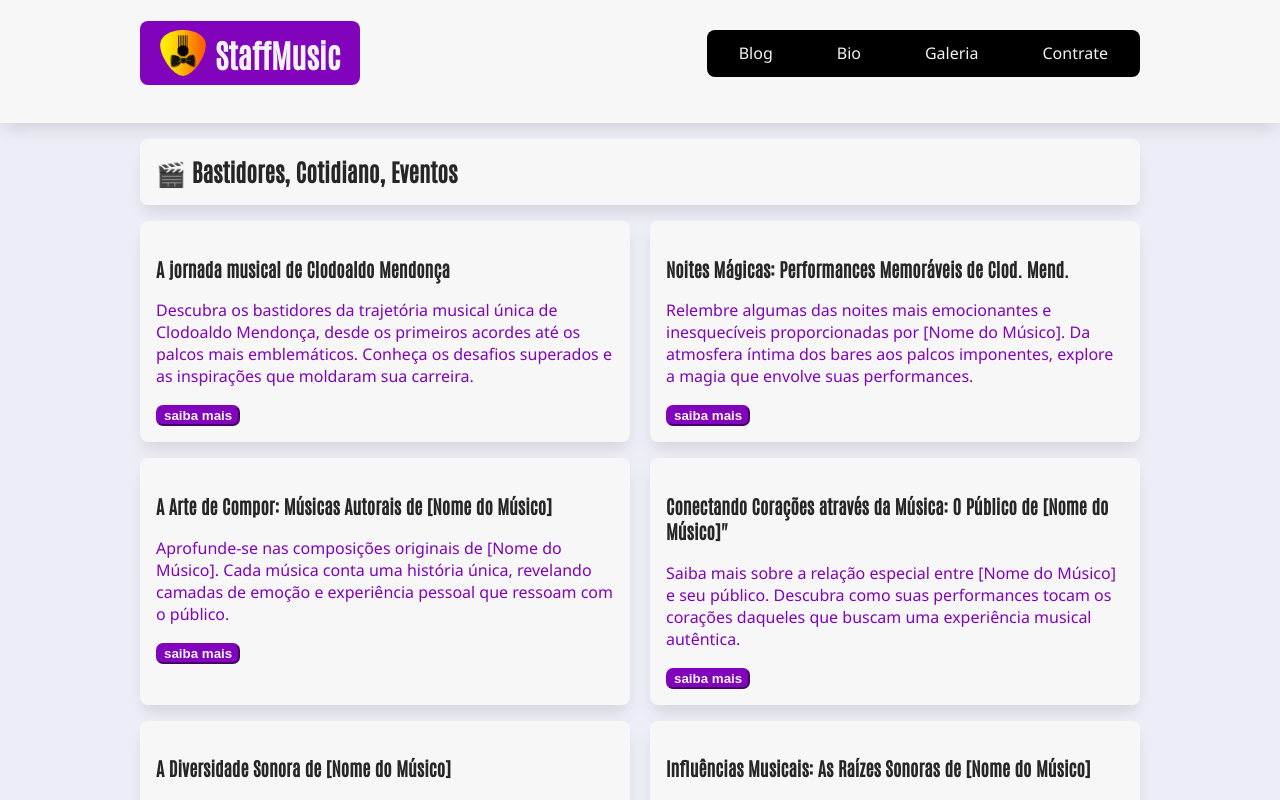
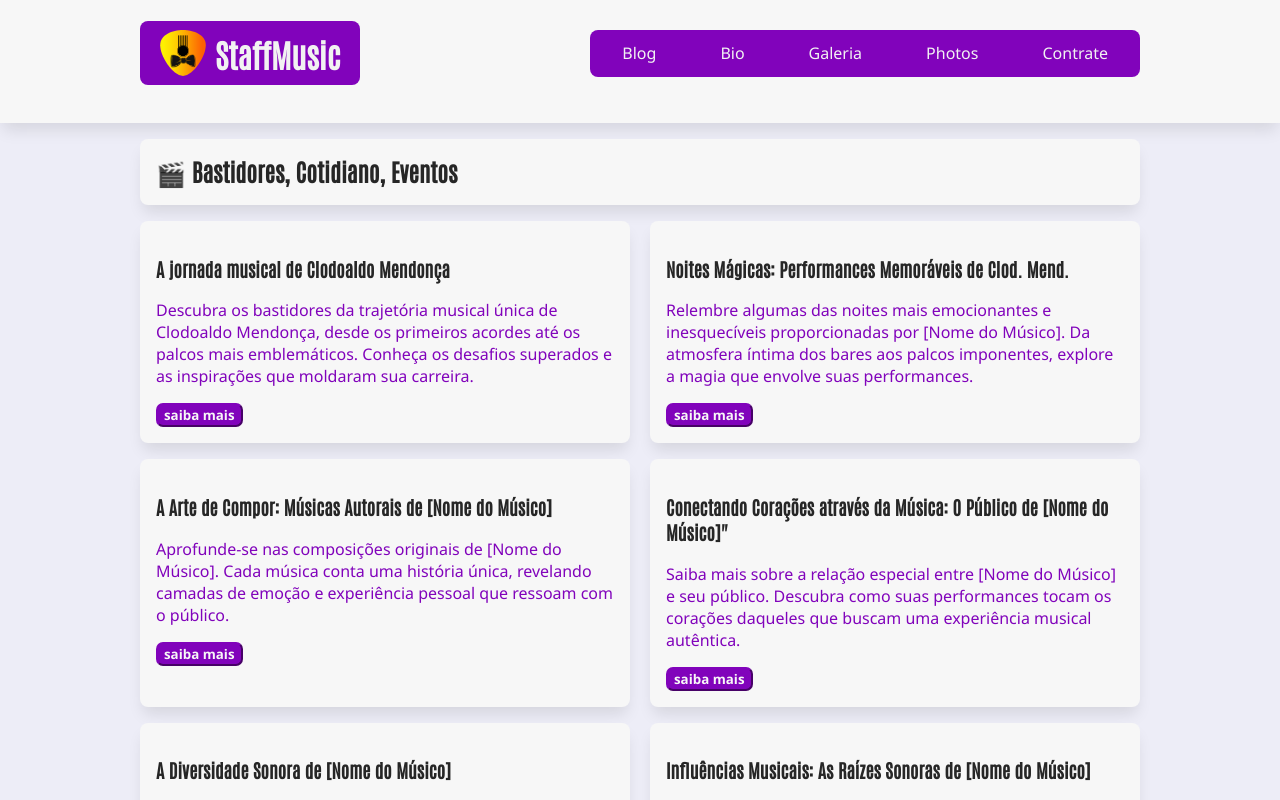
Before and after one commit to leandroaerolito/exercicio-next, a Next.js app: page / in a window 1280 px wide. Shown: the top 800 px of the page. Built offline with nearby package versions, Linux system fonts and the light colour scheme.

Commit message:
adicionando-API-nova-aba

```diff
--- a/src/components/Menu.jsx
+++ b/src/components/Menu.jsx
@@ -2,18 +2,28 @@ import Link from "next/link";
 import { usePathname } from "next/navigation";
 import styled from "styled-components";
 
+export default function Menu() {
+  const rotaAtual = usePathname();
 
-export default function Menu() {
-  const rotaAtual = usePathname ();
-
-  const linkAtivo = (rota) => (rotaAtual ===rota ? "ativo" : "");
+  const linkAtivo = (rota) => (rotaAtual === rota ? "ativo" : "");
 
   return (
     <StyledMenu>
-      <Link href="/" className={linkAtivo("/")}>Blog</Link>
-      <Link href="/bio" className={linkAtivo("/")} >Bio</Link>
-      <Link href="/galeria" className={linkAtivo("/")} >Galeria</Link>
-      <Link href="/contrate" className={linkAtivo("/")}>Contrate</Link>
+      <Link href="/" className={linkAtivo("/")}>
+        Blog
+      </Link>
+      <Link href="/bio" className={linkAtivo("/")}>
+        Bio
+      </Link>
+      <Link href="/galeria" className={linkAtivo("/")}>
+        Galeria
+      </Link>
+      <Link href="/photos" className={linkAtivo("/")}>
+        Photos
+      </Link>
+      <Link href="/contrate" className={linkAtivo("/")}>
+        Contrate
+      </Link>
     </StyledMenu>
   );
 }
@@ -50,9 +60,4 @@ const StyledMenu = styled.nav`
       padding-right: 2rem;
     }
   }
-
-  a.ativo {
-    background-color: black;
-
-  }
 `;
--- a/src/pages/index.jsx
+++ b/src/pages/index.jsx
@@ -23,75 +23,128 @@ export default function Home() {
           <article>
             <Link href="">
               <h3>A jornada musical de Clodoaldo Mendonça</h3>
-              <p>Descubra os bastidores da trajetória musical única de Clodoaldo Mendonça, desde os primeiros acordes até os palcos mais emblemáticos. Conheça os desafios superados e as inspirações que moldaram sua carreira.</p>
+              <p>
+                Descubra os bastidores da trajetória musical única de Clodoaldo
+                Mendonça, desde os primeiros acordes até os palcos mais
+                emblemáticos. Conheça os desafios superados e as inspirações que
+                moldaram sua carreira.
+              </p>
               <button>saiba mais</button>
             </Link>
           </article>
           <article>
             <Link href="">
               <h3>Noites Mágicas: Performances Memoráveis de Clod. Mend.</h3>
-              <p>Relembre algumas das noites mais emocionantes e inesquecíveis proporcionadas por [Nome do Músico]. Da atmosfera íntima dos bares aos palcos imponentes, explore a magia que envolve suas performances.</p>
+              <p>
+                Relembre algumas das noites mais emocionantes e inesquecíveis
+                proporcionadas por [Nome do Músico]. Da atmosfera íntima dos
+                bares aos palcos imponentes, explore a magia que envolve suas
+                performances.
+              </p>
               <button>saiba mais</button>
             </Link>
           </article>
           <article>
             <Link href="">
               <h3>A Arte de Compor: Músicas Autorais de [Nome do Músico]</h3>
-              <p>Aprofunde-se nas composições originais de [Nome do Músico]. Cada música conta uma história única, revelando camadas de emoção e experiência pessoal que ressoam com o público.</p>
+              <p>
+                Aprofunde-se nas composições originais de [Nome do Músico]. Cada
+                música conta uma história única, revelando camadas de emoção e
+                experiência pessoal que ressoam com o público.
+              </p>
               <button>saiba mais</button>
             </Link>
           </article>
           <article>
             <Link href="">
-              <h3>Conectando Corações através da Música: O Público de [Nome do Músico]"
+              <h3>
+                Conectando Corações através da Música: O Público de [Nome do
+                Músico]"
               </h3>
-              <p>Saiba mais sobre a relação especial entre [Nome do Músico] e seu público. Descubra como suas performances tocam os corações daqueles que buscam uma experiência musical autêntica.</p>
+              <p>
+                Saiba mais sobre a relação especial entre [Nome do Músico] e seu
+                público. Descubra como suas performances tocam os corações
+                daqueles que buscam uma experiência musical autêntica.
+              </p>
               <button>saiba mais</button>
             </Link>
           </article>
           <article>
             <Link href="">
               <h3>A Diversidade Sonora de [Nome do Músico]</h3>
-              <p>Explore a habilidade de [Nome do Músico] em transitar por diferentes estilos musicais. Da suavidade do jazz à energia do rock, descubra a versatilidade que torna sua música tão cativante.</p>
+              <p>
+                Explore a habilidade de [Nome do Músico] em transitar por
+                diferentes estilos musicais. Da suavidade do jazz à energia do
+                rock, descubra a versatilidade que torna sua música tão
+                cativante.
+              </p>
               <button>saiba mais</button>
             </Link>
           </article>
           <article>
             <Link href="">
-              <h3>Influências Musicais: As Raízes Sonoras de [Nome do Músico]</h3>
-              <p>Viaje pelas influências que moldaram a sonoridade única de [Nome do Músico]. Desde ícones clássicos até artistas contemporâneos, descubra as raízes profundas que enriquecem suas composições.</p>
+              <h3>
+                Influências Musicais: As Raízes Sonoras de [Nome do Músico]
+              </h3>
+              <p>
+                Viaje pelas influências que moldaram a sonoridade única de [Nome
+                do Músico]. Desde ícones clássicos até artistas contemporâneos,
+                descubra as raízes profundas que enriquecem suas composições.
+              </p>
               <button>saiba mais</button>
             </Link>
           </article>
           <article>
             <Link href="">
               <h3>O Processo Criativo: Da Inspiração à Canção</h3>
-              <p>Entre nos bastidores do processo criativo de [Nome do Músico]. Descubra como as ideias se transformam em melodias envolventes e como a paixão pela música guia cada passo desse artista talentoso.</p>
+              <p>
+                Entre nos bastidores do processo criativo de [Nome do Músico].
+                Descubra como as ideias se transformam em melodias envolventes e
+                como a paixão pela música guia cada passo desse artista
+                talentoso.
+              </p>
               <button>saiba mais</button>
             </Link>
           </article>
           <article>
             <Link href="">
-              <h3>Encontros Musicais: Colaborações Inesquecíveis de [Nome do Músico]</h3>
-              <p>Explore as colaborações musicais marcantes de [Nome do Músico] com outros artistas. Conheça as histórias por trás dessas parcerias e como a música se torna um elo poderoso entre diferentes talentos.</p>
+              <h3>
+                Encontros Musicais: Colaborações Inesquecíveis de [Nome do
+                Músico]
+              </h3>
+              <p>
+                Explore as colaborações musicais marcantes de [Nome do Músico]
+                com outros artistas. Conheça as histórias por trás dessas
+                parcerias e como a música se torna um elo poderoso entre
+                diferentes talentos.
+              </p>
               <button>saiba mais</button>
             </Link>
           </article>
           <article>
             <Link href="">
               <h3>A Música como Expressão: [Nome do Músico] Além do Palco</h3>
-              <p>Descubra como a música transcende os palcos na vida cotidiana de [Nome do Músico]. Desde momentos de introspecção até inspirações inesperadas, explore a maneira como a música permeia cada aspecto de sua existência.</p>
+              <p>
+                Descubra como a música transcende os palcos na vida cotidiana de
+                [Nome do Músico]. Desde momentos de introspecção até inspirações
+                inesperadas, explore a maneira como a música permeia cada
+                aspecto de sua existência.
+              </p>
               <button>saiba mais</button>
             </Link>
           </article>
           <article>
             <Link href="">
               <h3>O Futuro Musical de [Nome do Músico]</h3>
-              <p>Antecipe-se ao que está por vir na carreira musical de [Nome do Músico]. Descubra os planos, projetos e aspirações deste talentoso artista enquanto ele continua a escrever sua história musical e encantar audiências ao redor do mundo.</p>
+              <p>
+                Antecipe-se ao que está por vir na carreira musical de [Nome do
+                Músico]. Descubra os planos, projetos e aspirações deste
+                talentoso artista enquanto ele continua a escrever sua história
+                musical e encantar audiências ao redor do mundo.
+              </p>
               <button>saiba mais</button>
             </Link>
           </article>
-
         </StyledListaPosts>
       </StyledHome>
     </>
@@ -101,9 +154,9 @@ export default function Home() {
 const StyledListaPosts = styled.div`
   button {
     color: #f7f7f7;
-  background-color:#8103bb;
+    background-color: #8103bb;
     border-color: #8103bb;
-  font-family: font-family: 'Segoe UI', Tahoma, Geneva, Verdana, sans-serif;
+    font-family: "Segoe UI", Tahoma, Geneva, Verdana, sans-serif;
     border-radius: 7px;
     font-weight: bold;
   }
@@ -147,7 +200,6 @@ article:hover {
 
     article {
       width: 49%;
-
     }
   }
 `;
```
Also changed, not shown: src/pages/photos.jsx (added, +81 -0 lines). Lines whose indentation alone changed are shown as unchanged.
